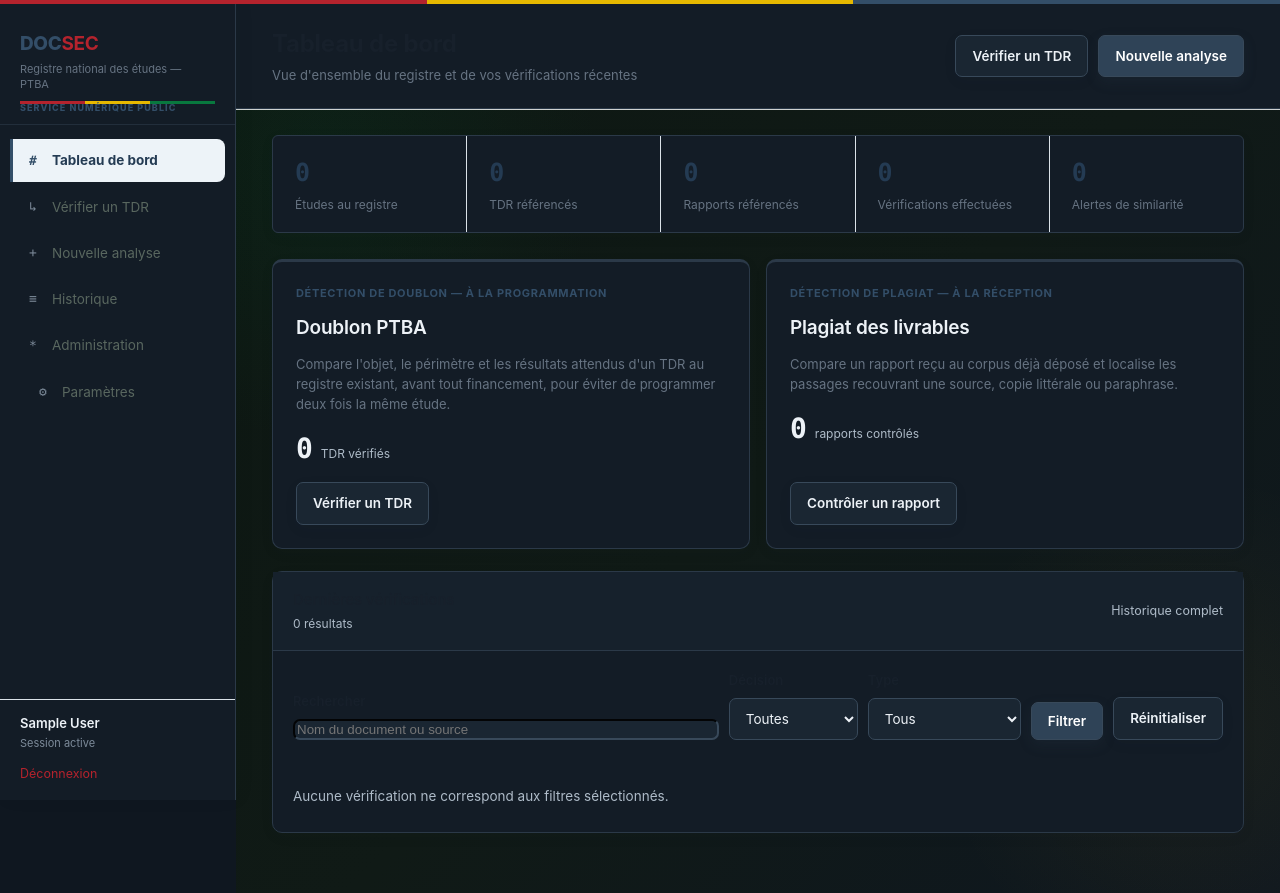
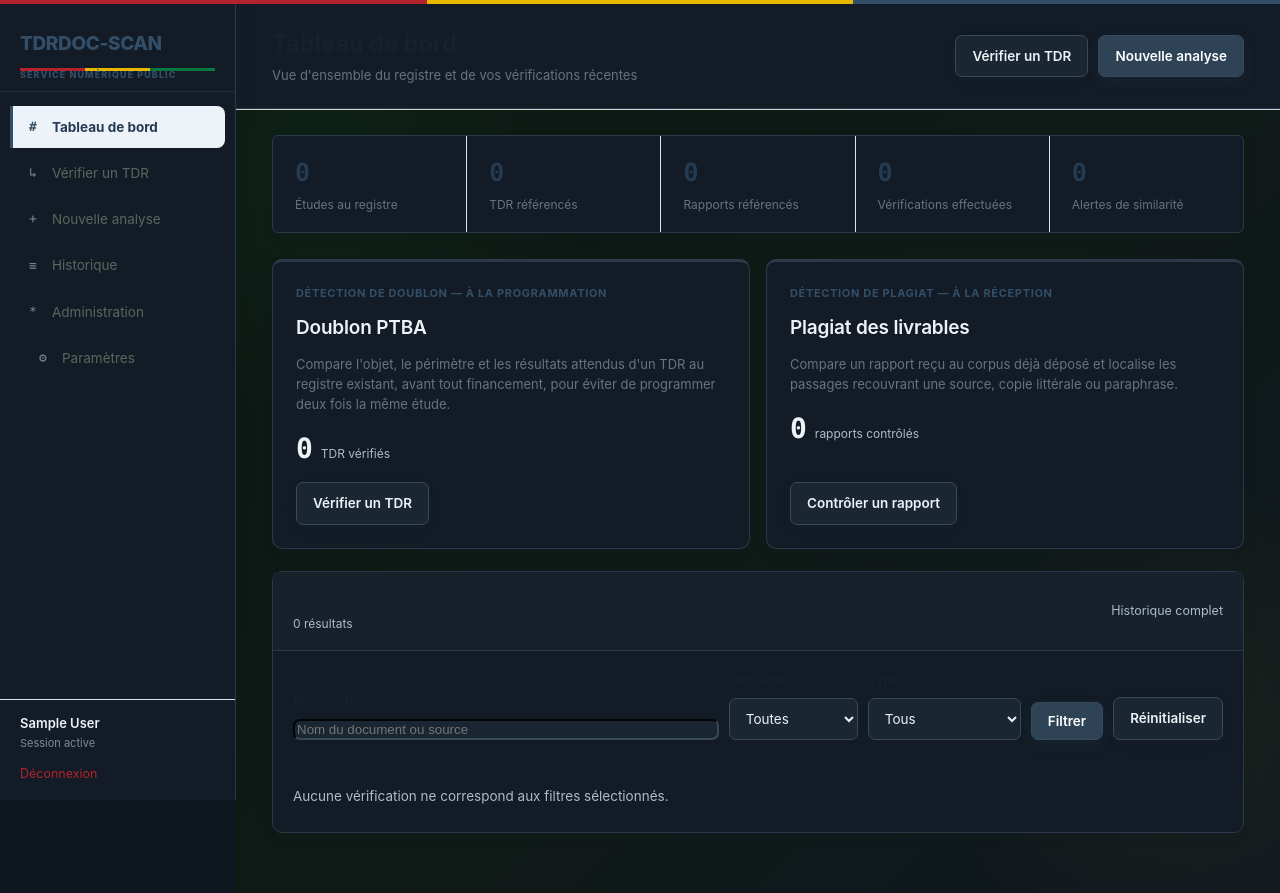
Before and after one commit to ZombreChristian/detecteur_de_plagiat, a Django app: page / in a window 1280 px wide. Run offline with Django 5.2, Linux system fonts and the light colour scheme; the visitor is signed in with stand-in values (Sample User, id 1); data that the repository does not hold is empty.

Commit message:
Remplacer DOCSEC par TDRDOC-SCAN dans l'interface

```diff
--- a/frontend/templates/dashboard.html
+++ b/frontend/templates/dashboard.html
@@ -1,9 +1,9 @@
 {% load static %}
-<!doctype html><html lang="fr"><head><meta charset="utf-8"><meta name="viewport" content="width=device-width,initial-scale=1"><title>DOCSEC — Tableau de bord</title><link rel="stylesheet" href="{% static 'css/app.css' %}" /><link rel="stylesheet" href="{% static 'css/institutional.css' %}"><script src="{% static 'js/theme.js' %}"></script></head>
+<!doctype html><html lang="fr"><head><meta charset="utf-8"><meta name="viewport" content="width=device-width,initial-scale=1"><title>TDRDOC-SCAN — Tableau de bord</title><link rel="stylesheet" href="{% static 'css/app.css' %}" /><link rel="stylesheet" href="{% static 'css/institutional.css' %}"><script src="{% static 'js/theme.js' %}"></script></head>
 <body>
 <div class="console">
 <aside class="rail">
-  <div class="rail-brand"><div class="brand"><span class="brand-mark">DOC<b>SEC</b></span></div><div class="brand-tag">Registre national des études — PTBA</div></div>
+  <div class="rail-brand"><div class="brand"><span class="brand-mark">TDRDOC-SCAN</span></div></div>
   <nav class="rail-nav">
     <a class="rail-link active" href="{% url 'detector:dashboard' %}"><span class="ico">#</span><span>Tableau de bord</span></a>
     <a class="rail-link" href="{% url 'detector:reception' %}"><span class="ico">↳</span><span>Vérifier un TDR</span></a>
```
